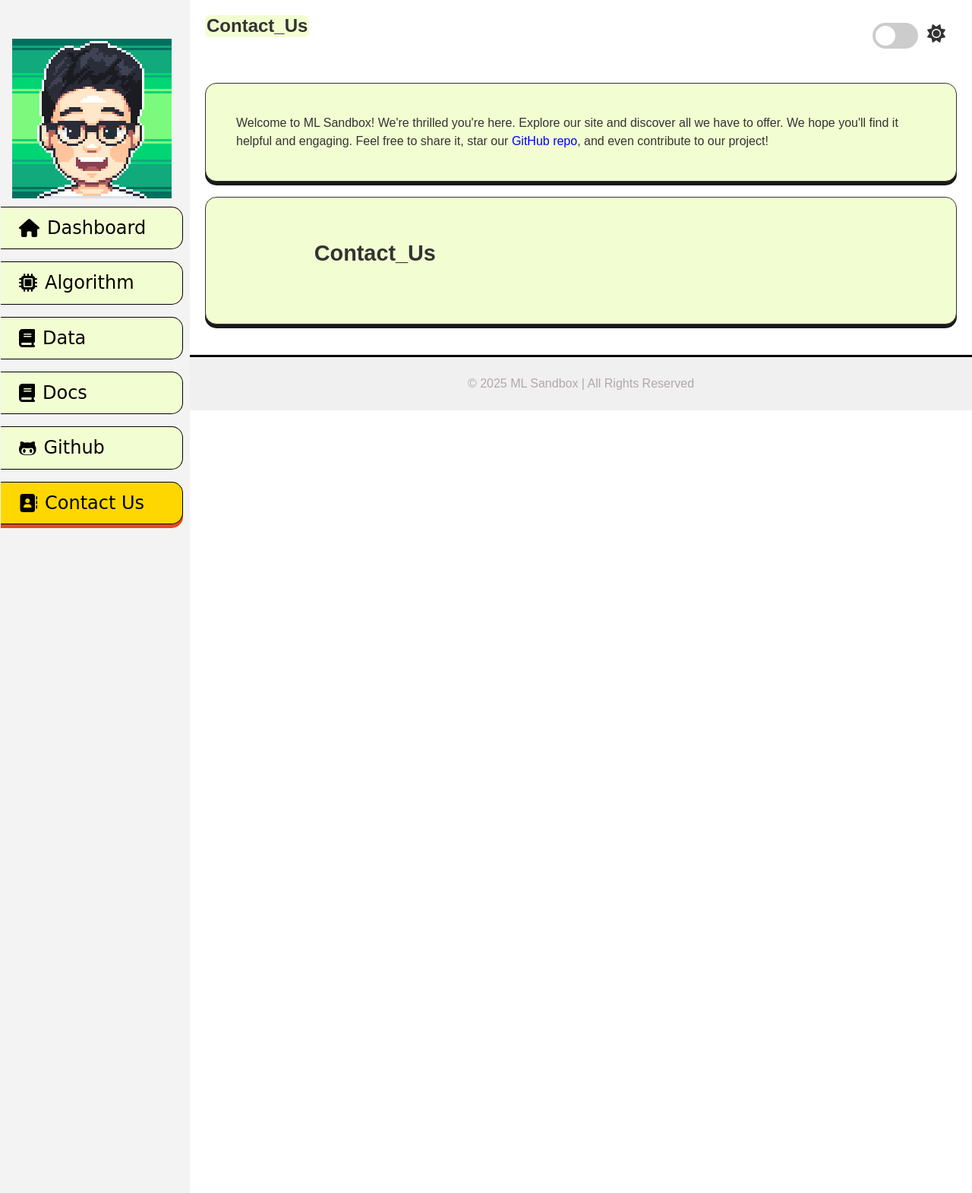
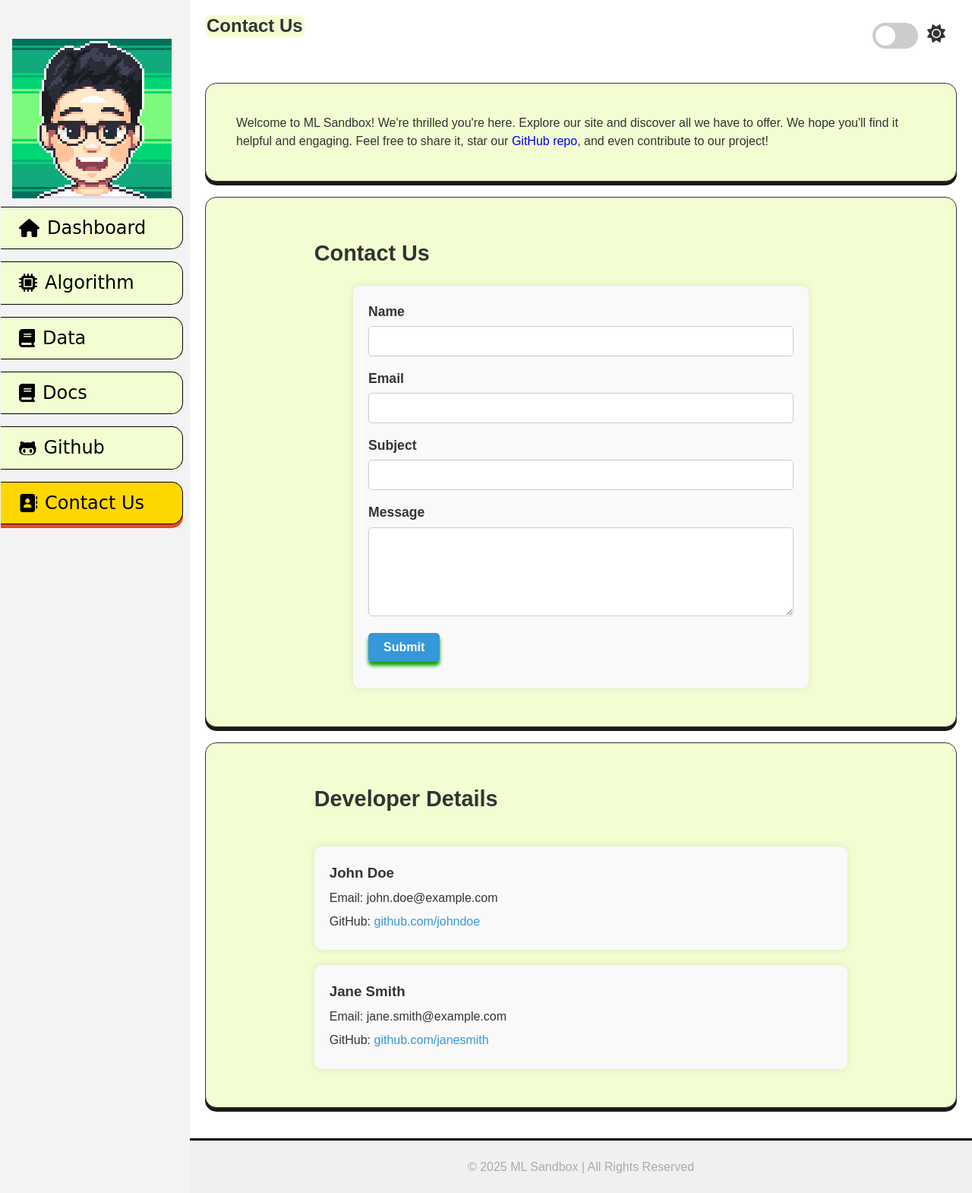
Before and after one commit to Hritikraj8804/ML-Sandbox, a Flask app: page /contact_us in a window 1280 px wide. Shown: the whole page at 76% size. Run offline with Flask 3, Linux system fonts and the light colour scheme.

Commit message:
contact us add

```diff
--- a/backend/app.py
+++ b/backend/app.py
@@ -79,5 +79,18 @@ def process():
         print(f"Error: {e}")
         return jsonify({"error": str(e)}), 500
 
+@app.route('/submit_contact', methods=['POST'])
+def submit_contact():
+    name = request.form['name']
+    email = request.form['email']
+    subject = request.form['subject']
+    message = request.form['message']
+
+    # Here you can handle the form data, e.g., save it to a database or send an email
+    print(f"Received contact form submission: {name}, {email}, {subject}, {message}")
+
+    # Redirect to a thank you page or back to the contact form
+    return redirect(url_for('contact_us'))
+
 if __name__ == '__main__':
     app.run(debug=True)
--- a/frontend/static/css/style.css
+++ b/frontend/static/css/style.css
@@ -476,3 +476,80 @@ footer p {
         width: 90%;
     }
 }
+
+
+/* Contact form styles */
+form {
+    max-width: 600px;
+    margin: 0 auto;
+    padding: 20px;
+    background-color: #f9f9f9;
+    border-radius: 10px;
+    box-shadow: 0 0 10px rgba(0, 0, 0, 0.1);
+}
+
+.form-group {
+    margin-bottom: 15px;
+}
+
+.form-group label {
+    display: block;
+    margin-bottom: 5px;
+    font-weight: bold;
+}
+
+.form-group input,
+.form-group textarea {
+    width: 100%;
+    padding: 10px;
+    border: 1px solid #ccc;
+    border-radius: 5px;
+    font-size: 16px;
+}
+
+.form-group button {
+    display: inline-block;
+    padding: 10px 20px;
+    background-color: #3498db;
+    color: white;
+    border: none;
+    border-radius: 5px;
+    cursor: pointer;
+    font-size: 16px;
+}
+
+.form-group button:hover {
+    background-color: #2980b9;
+}
+
+/* Developer details styles */
+.developer-details {
+    display: flex;
+    flex-direction: column;
+    gap: 20px;
+    margin-top: 40px;
+}
+
+.developer {
+    background-color: #f9f9f9;
+    padding: 20px;
+    border-radius: 10px;
+    box-shadow: 0 0 10px rgba(0, 0, 0, 0.1);
+}
+
+.developer h3 {
+    margin-top: 0;
+}
+
+.developer p {
+    margin: 5px 0;
+}
+
+.developer a {
+    color: #3498db;
+    text-decoration: none;
+}
+
+.developer a:hover {
+    text-decoration: underline;
+}
--- a/frontend/templates/contact_us.html
+++ b/frontend/templates/contact_us.html
@@ -1,15 +1,54 @@
 {% extends "base.html" %}
 
-{% block title %}Contact_Us - ML Sandbox{% endblock %}
+{% block title %}Contact Us - ML Sandbox{% endblock %}
 
-{% block page %}Contact_Us{% endblock %}
+{% block page %}Contact Us{% endblock %}
 
 {% block content %}
     <!-- Main Content -->
     <main>
         <div class="container">
-            <h2>Contact_Us</h2>
+            <h2>Contact Us</h2>
+            <form id="contactForm" action="/submit_contact" method="POST">
+                <div class="form-group">
+                    <label for="name">Name</label>
+                    <input type="text" id="name" name="name" required>
+                </div>
+                <div class="form-group">
+                    <label for="email">Email</label>
+                    <input type="email" id="email" name="email" required>
+                </div>
+                <div class="form-group">
+                    <label for="subject">Subject</label>
+                    <input type="text" id="subject" name="subject" required>
+                </div>
+                <div class="form-group">
+                    <label for="message">Message</label>
+                    <textarea id="message" name="message" rows="5" required></textarea>
+                </div>
+                <div class="form-group">
+                    <button type="submit">Submit</button>
+                </div>
+            </form>
+        </div>
+    </main>
 
+    <!-- Developer Details -->
+    <main>
+        <div class="container">
+            <h2>Developer Details</h2>
+            <div class="developer-details">
+                <div class="developer">
+                    <h3>John Doe</h3>
+                    <p>Email: john.doe@example.com</p>
+                    <p>GitHub: <a href="https://github.com/johndoe" target="_blank">github.com/johndoe</a></p>
+                </div>
+                <div class="developer">
+                    <h3>Jane Smith</h3>
+                    <p>Email: jane.smith@example.com</p>
+                    <p>GitHub: <a href="https://github.com/janesmith" target="_blank">github.com/janesmith</a></p>
+                </div>
+            </div>
         </div>
     </main>
 {% endblock %}
```
